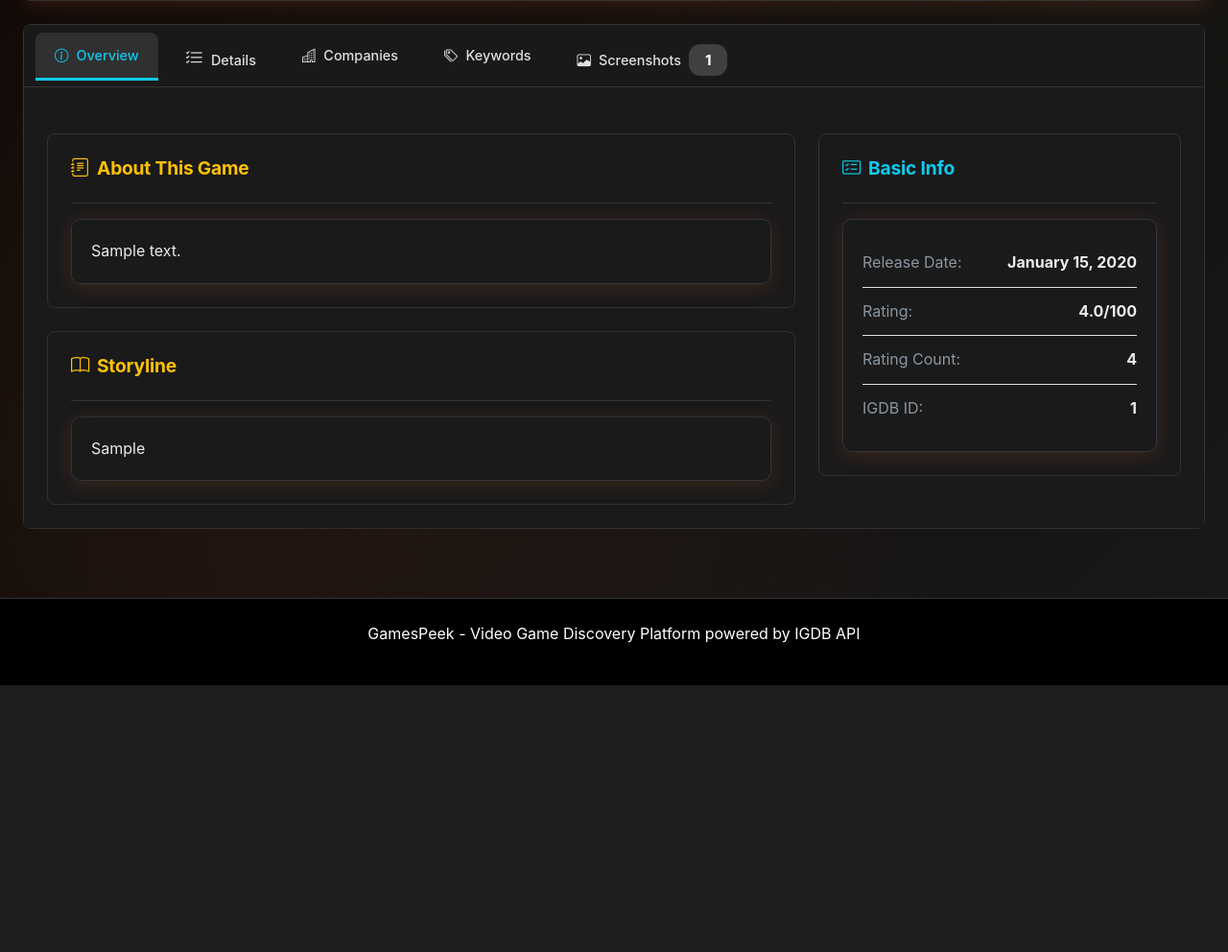
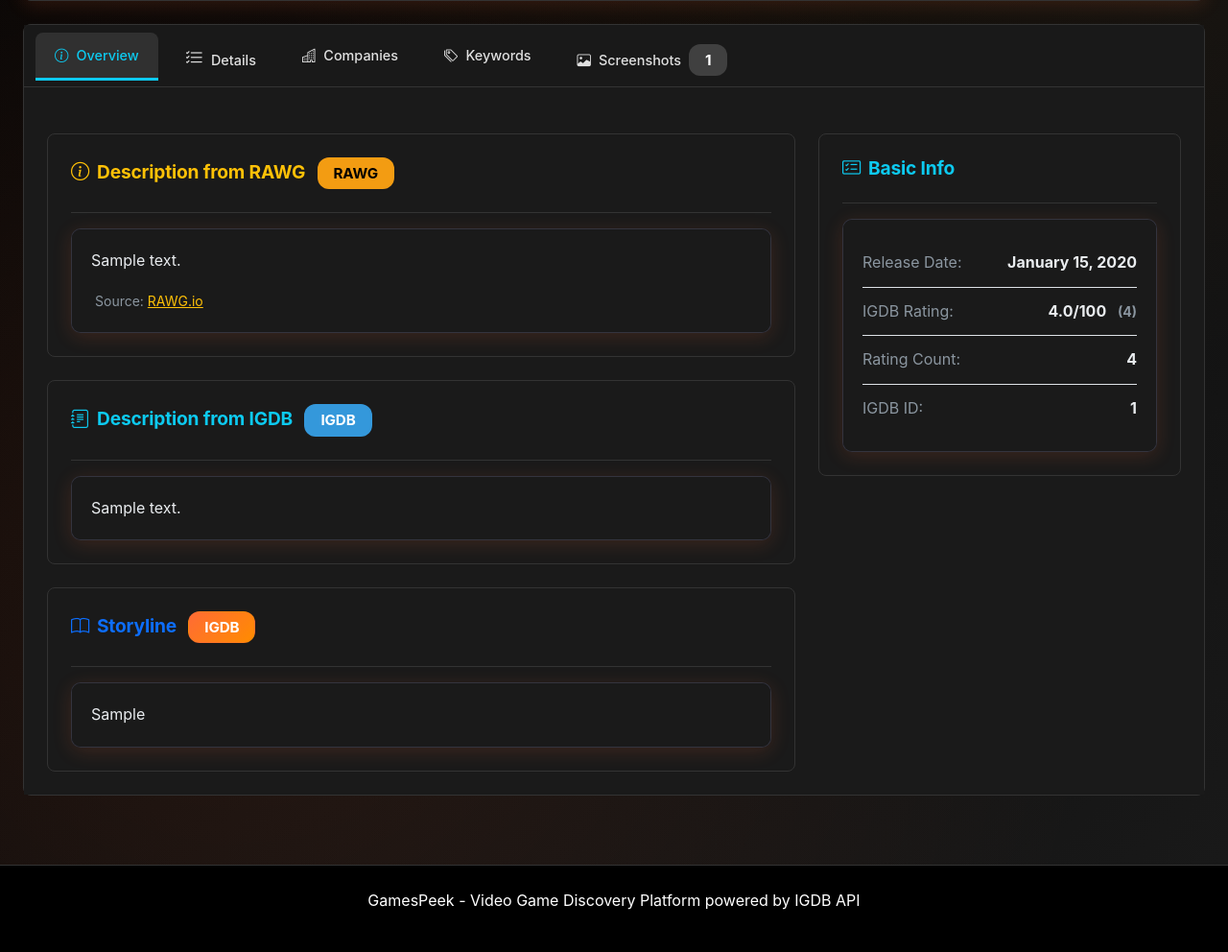
Before and after one commit to AlexeyZam15/GamesPeek_site, a Django app: page /games/1/ in a window 1280 px wide. Shown: the part 858-1850 px from the top of the page at 96% size. Before the commit the page ends 1572 px from the top, so only its background shows below. Run offline with Django 5.2, Linux system fonts and the light colour scheme; tables that the repository leaves empty hold one stand-in row (values such as "Sample post"); grey boxes marked "Sample" are stand-in pictures; parts of the project's set-up code (start-up, migrations or seed data) failed here and were passed over; some libraries are stand-ins or nearby versions.

Commit message:
Added RAWG descriptions to game overview
- Display RAWG.io descriptions alongside IGDB data
- Show all available game descriptions from multiple sources
- Keep clean design with only essential information

```diff
--- a/igdb_site/games/templates/games/game_detail_parts/tab_overview.html
+++ b/igdb_site/games/templates/games/game_detail_parts/tab_overview.html
@@ -1,11 +1,47 @@
 {% load game_tags %}
 <div class="row g-4">
-    <!-- Левая колонка - Описание -->
+    <!-- Левая колонка - Все описания -->
     <div class="col-lg-8">
-        {% if game.summary %}
+        <!-- RAWG описание (если есть) -->
+        {% if game.rawg_description %}
             <div class="compact-section">
                 <div class="section-header">
-                    <h5 class="text-warning mb-3"><i class="bi bi-journal-text me-2"></i>About This Game</h5>
+                    <h5 class="text-warning mb-3">
+                        <i class="bi bi-info-circle me-2"></i>Description from RAWG
+                        <span class="badge bg-warning ms-2">RAWG</span>
+                    </h5>
+                </div>
+                <div class="game-detail-card card">
+                    <div class="card-body">
+                        <div class="collapsible-text {% if game.rawg_description|wordcount <= 100 %}expanded{% endif %}"
+                             id="rawg-text">
+                            <p class="card-text text-light mb-0">{{ game.rawg_description }}</p>
+                        </div>
+                        {% if game.rawg_description|wordcount > 100 %}
+                            <button class="toggle-text-btn mt-3" onclick="toggleText('rawg')">
+                                <span>Read more</span>
+                                <i class="bi bi-chevron-down"></i>
+                            </button>
+                        {% endif %}
+                        <div class="mt-3">
+                            <small class="text-muted">
+                                <i class="bi bi-external-link me-1"></i>
+                                Source: <a href="https://rawg.io" target="_blank" class="text-warning">RAWG.io</a>
+                            </small>
+                        </div>
+                    </div>
+                </div>
+            </div>
+        {% endif %}
+
+        <!-- IGDB Summary (если есть) -->
+        {% if game.summary %}
+            <div class="compact-section {% if game.rawg_description %}mt-4{% endif %}">
+                <div class="section-header">
+                    <h5 class="text-info mb-3">
+                        <i class="bi bi-journal-text me-2"></i>Description from IGDB
+                        <span class="badge bg-info ms-2">IGDB</span>
+                    </h5>
                 </div>
                 <div class="game-detail-card card">
                     <div class="card-body">
@@ -22,25 +58,16 @@
                     </div>
                 </div>
             </div>
-        {% else %}
-            <div class="compact-section">
-                <div class="section-header">
-                    <h5 class="text-warning mb-3"><i class="bi bi-journal-text me-2"></i>About This Game</h5>
-                </div>
-                <div class="game-detail-card card">
-                    <div class="card-body text-center py-4">
-                        <i class="bi bi-journal-x text-muted" style="font-size: 2rem;"></i>
-                        <p class="text-muted mt-2 mb-0">No summary available for this game.</p>
-                    </div>
-                </div>
-            </div>
         {% endif %}
 
-        <!-- Сюжет (если есть) -->
+        <!-- Сюжет из IGDB (если есть) -->
         {% if game.storyline %}
             <div class="compact-section mt-4">
                 <div class="section-header">
-                    <h5 class="text-warning mb-3"><i class="bi bi-book me-2"></i>Storyline</h5>
+                    <h5 class="text-primary mb-3">
+                        <i class="bi bi-book me-2"></i>Storyline
+                        <span class="badge bg-primary ms-2">IGDB</span>
+                    </h5>
                 </div>
                 <div class="game-detail-card card">
                     <div class="card-body">
@@ -58,9 +85,35 @@
                 </div>
             </div>
         {% endif %}
+
+        <!-- Если нет ни одного описания -->
+        {% if not game.rawg_description and not game.summary and not game.storyline %}
+            <div class="compact-section">
+                <div class="section-header">
+                    <h5 class="text-warning mb-3"><i class="bi bi-journal-text me-2"></i>About This Game</h5>
+                </div>
+                <div class="game-detail-card card">
+                    <div class="card-body text-center py-5">
+                        <div class="mb-3">
+                            <i class="bi bi-journal-x text-muted" style="font-size: 3rem;"></i>
+                        </div>
+                        <h5 class="text-muted mb-2">No Descriptions Available</h5>
+                        <p class="text-muted mb-0">Try checking the game on these platforms:</p>
+                        <div class="mt-3 d-flex justify-content-center gap-3">
+                            <a href="https://www.igdb.com" target="_blank" class="btn btn-outline-info btn-sm">
+                                <i class="bi bi-controller me-1"></i> IGDB
+                            </a>
+                            <a href="https://rawg.io" target="_blank" class="btn btn-outline-warning btn-sm">
+                                <i class="bi bi-globe me-1"></i> RAWG
+                            </a>
+                        </div>
+                    </div>
+                </div>
+            </div>
+        {% endif %}
     </div>
 
-    <!-- Правая колонка - Базовая информация -->
+    <!-- Правая колонка - Информация -->
     <div class="col-lg-4">
         <!-- Основная информация -->
         <div class="compact-section">
@@ -82,8 +135,13 @@
                         </div>
                         {% if game.rating %}
                             <div class="info-item d-flex justify-content-between py-3 border-bottom">
-                                <span class="text-muted">Rating:</span>
-                                <span class="fw-bold text-light">{{ game.rating|floatformat:1 }}/100</span>
+                                <span class="text-muted">IGDB Rating:</span>
+                                <span class="fw-bold text-light">
+                                    {{ game.rating|floatformat:1 }}/100
+                                    {% if game.rating_count %}
+                                        <small class="text-muted ms-2">({{ game.rating_count }})</small>
+                                    {% endif %}
+                                </span>
                             </div>
                         {% endif %}
                         {% if game.rating_count %}
@@ -93,7 +151,7 @@
                             </div>
                         {% endif %}
                         {% if game.igdb_id %}
-                            <div class="info-item d-flex justify-content-between py-3 border-bottom">
+                            <div class="info-item d-flex justify-content-between py-3">
                                 <span class="text-muted">IGDB ID:</span>
                                 <span class="fw-bold text-light">{{ game.igdb_id }}</span>
                             </div>
```
